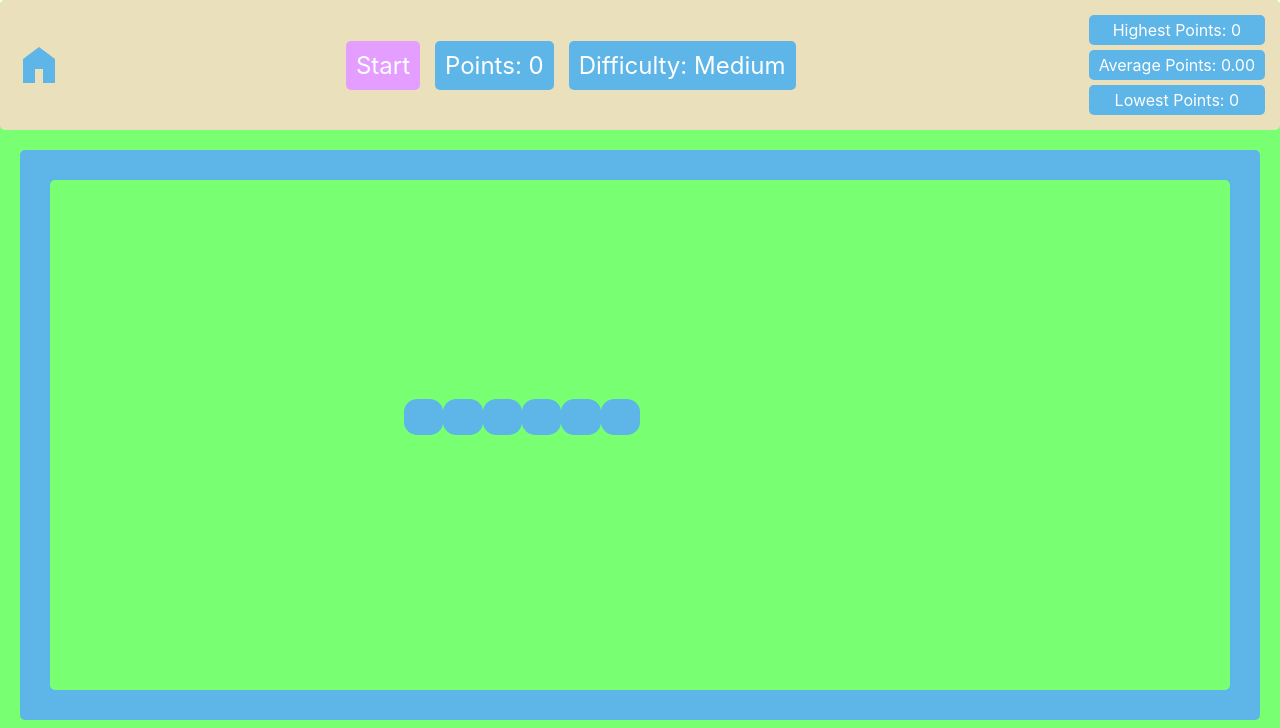
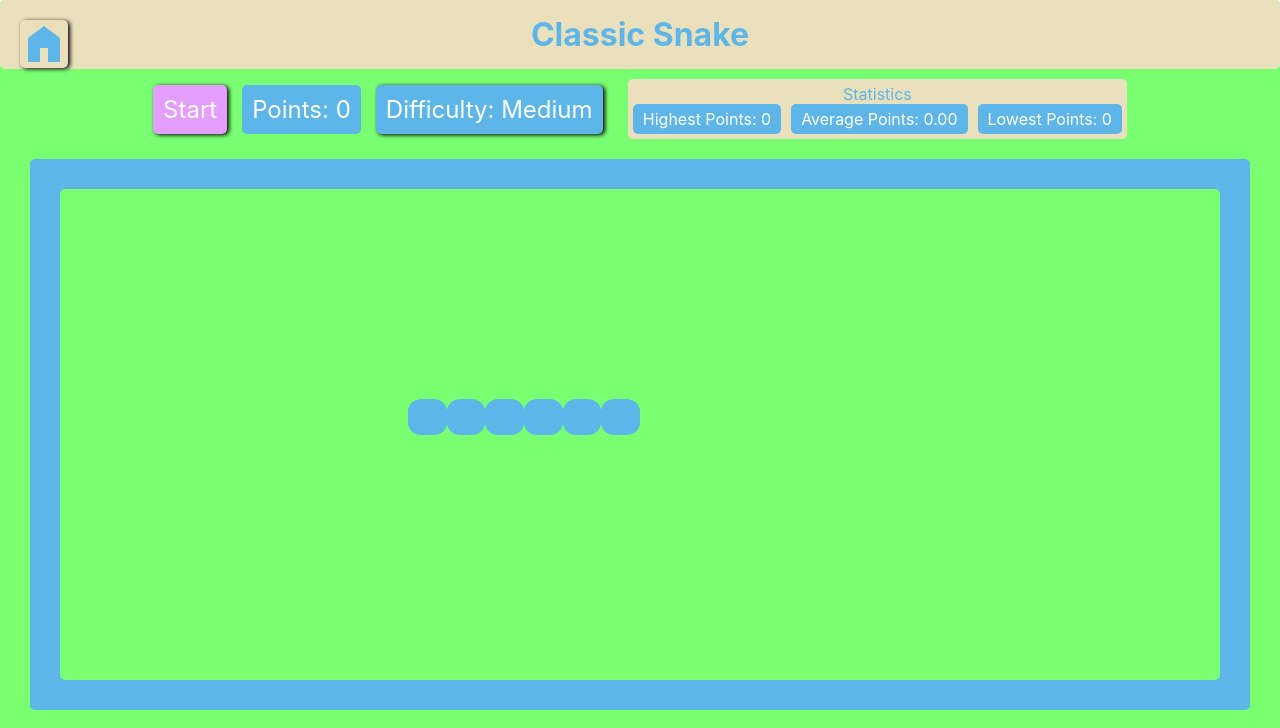
Before and after one commit to pelnik/arcade, a website with bundled scripts: page index.html in a window 1280 px wide. Shown: the top 728 px of the page. Built offline with nearby package versions, Linux system fonts and the light colour scheme.

Commit message:
reworked header buttons

```diff
--- a/index.css
+++ b/index.css
@@ -16,6 +16,7 @@ button, select {
   font-family: inherit;
   appearance: none;
   cursor: pointer;
+  box-shadow: 2px 1px 4px black;
 }
 
 body {
@@ -55,9 +56,9 @@ a {
 
 #header-parent {
   display: flex;
-  flex-direction: row;
-  align-content: center;
-  justify-content: space-between;
+  flex-direction: column;
+  align-content:stretch;
+  justify-content: flex-start;
   grid-row: 1;
   grid-column: 1;
   padding: 10px;
@@ -66,11 +67,17 @@ a {
 
 
 #header-buttons {
+  position: relative;
   display: flex;
-  flex-grow: 1;
   flex-direction: row;
+  justify-content: center;
   align-items: center;
   padding: 5px;
+}
+
+#header-buttons h1 {
+  font-size: xx-large;
+  color:#5DB5E8;
 }
 
 #game-header-buttons > * {
@@ -81,6 +88,9 @@ a {
 
 #home-button {
   background-color: inherit;
+  position:absolute;
+  top: 10px;
+  left: 10px;
 }
 
 #home-button img {
@@ -93,9 +103,23 @@ a {
   align-items: center;
 }
 
+
+#full-game-container {
+  display: flex;
+  flex-direction: column;
+  padding: 10px;
+}
+
+#game-button-parent {
+  display: flex;
+  flex-direction: row;
+  gap: 25px;
+  justify-content: center;
+}
+
+
 #game-header-buttons {
   display: flex;
-  flex-grow: 1;
   flex-direction: row;
   align-items: center;
   justify-content: center;
@@ -110,32 +134,49 @@ a {
   background-color: #E49EFF;
 }
 
+#stats-parent {
+  display: flex;
+  justify-content: center;
+  flex-direction: column;
+  flex-wrap: nowrap;
+  padding: 5px;
+  align-items: center;
+  background-color: #EBE0BC;
+}
 
-#stats-parent * {
+#stat-content {
+  display: flex;
+  justify-content: center;
+  align-items: center;
+  flex-direction: row;
+  gap: 10px;
+}
+
+#stat-label {
+  color:#5DB5E8;
+}
+
+#stat-content * {
   background-color: #5DB5E8;
   color: white;
   padding: 5px 10px;
+  display:flex;
+  justify-content: center;
+  align-items: center;
 }
 
 
-#stats-parent {
-  display: flex;
-  justify-content: space-around;
-  flex-direction: column;
-  flex-wrap: nowrap;
-  padding: 5px;
-  gap: 5px;
+#stat-content > * {
+  text-align: center;
 }
 
-#stats-parent > * {
-  text-align: center;
-}
 
 #game-wall {
   background-color: #5DB5E8;
   padding: 30px;
   margin: 20px;
   display: flex;
+  flex-grow: 1;
 }
 
 #game-content {
--- a/index.html
+++ b/index.html
@@ -18,6 +18,13 @@
               <img src="./Media/home_icon.svg" />
             </a>
           </button>
+          <h1>
+            Classic Snake
+          </h1>
+        </div>
+      </header>
+      <div id="full-game-container">
+        <div id="game-button-parent">
           <div id="game-header-buttons">
             <button class="start-button-not-started" id="start-button">
               Start
@@ -29,8 +36,11 @@
               <option value="Hard">Difficulty: Hard</option>
             </select>
           </div>
-        </div>
           <div id="stats-parent">
+            <p id="stat-label">
+              Statistics
+            </p>
+            <div id="stat-content">
               <div id="highest-points">
                 Highest Points: 0
               </div>
@@ -41,10 +51,12 @@
                 Lowest Points: 0
               </div>
             </div>
-      </header>
+          </div>
+        </div>
         <div id="game-wall">
           <div id="game-content">
             <!-- JS inserts "pixels" in here -->
+          </div>
         </div>
       </div>
     </div>
```
Lines whose indentation alone changed are shown as unchanged.
